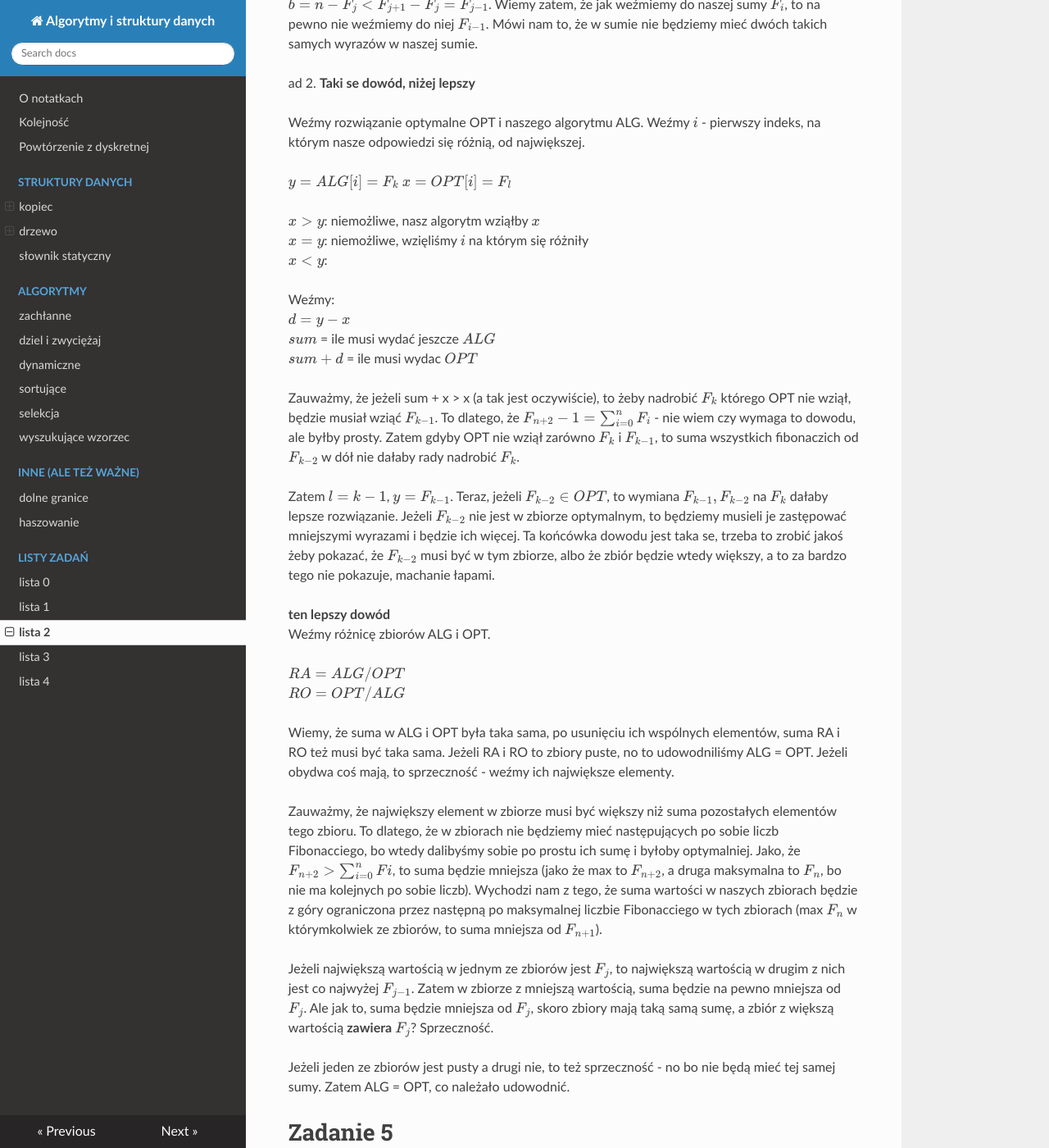
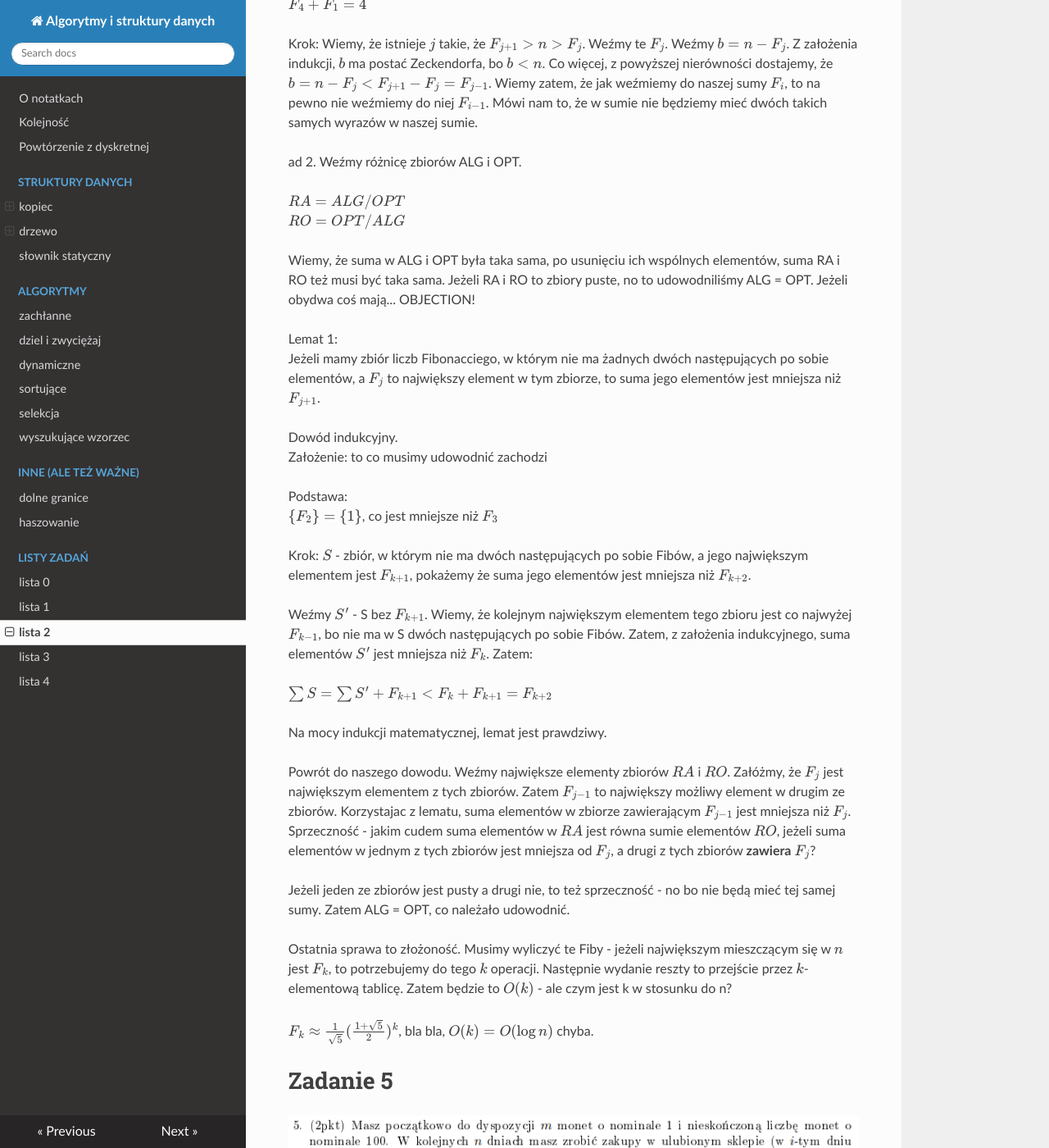
Before and after one commit to const-dominik/aisd-notatki, an MkDocs documentation site: the page built from docs/listy/2.md, in a window 1280 px wide and 1400 px high, scrolled down 3052 px. Shown: the whole window at 82% size. Built offline with MkDocs 1.6.1, drawn with Linux system fonts in a browser that asks for light colours; nearby versions of some CDN libraries; some of the changed text lies outside the part shown.

Commit message:
fix: fixed errors in solutions

````diff
--- a/docs/listy/2.md
+++ b/docs/listy/2.md
@@ -8,14 +8,14 @@
 
 ![alt text](images/2_2.png)
 
-Sortujemy po drugiej współrzędnej. Później bierzemy elementy które kończą się najwcześniej, później te które kończą się po tym i najwcześniej, no i tak dalej....
+Sortujemy po drugiej współrzędnej. Wybieramy element, który kończy się najwcześniej. Następnie, wybieramy element który zaczyna się po tym odcinku i kończy się najwcześniej, no i tak dalej.
 
 Algorytm:
 
 ```python
 def most_segments(S):
     S.sort(x => x.end)
-    last_end = inf
+    last_end = -inf
     SEGMENTS = {}
     for each segment in S:
         if (segment.start > last_end):
@@ -118,47 +118,47 @@ Wiemy, że istnieje !!j!! takie, że !!F\_{j+1} > n > F_j!!.
 Weźmy te !!F_j!!. Weźmy !!b = n - F_j!!. Z założenia indukcji, !!b!! ma postać Zeckendorfa, bo !!b < n!!. Co więcej, z powyższej nierówności dostajemy, że !!b = n - F_j < F\_{j+1} - F_j = F\_{j-1}!!. Wiemy zatem, że jak weźmiemy do naszej sumy !!F_i!!, to na pewno nie weźmiemy do niej !!F\_{i-1}!!. Mówi nam to, że w sumie nie będziemy mieć dwóch takich samych wyrazów w naszej sumie.
 
 ad 2.
-**Taki se dowód, niżej lepszy**
-
-Weźmy rozwiązanie optymalne OPT i naszego algorytmu ALG. Weźmy !!i!! - pierwszy indeks, na którym nasze odpowiedzi się różnią, od największej.
-
-!!y = ALG[i] = F_k!!
-!!x = OPT[i] = F_l!!
-
-!!x > y!!: niemożliwe, nasz algorytm wziąłby !!x!!
-!!x = y!!: niemożliwe, wzięliśmy !!i!! na którym się różniły
-!!x < y!!:
-
-Weźmy:
-!!d = y - x!!
-!!sum!! = ile musi wydać jeszcze !!ALG!!
-!!sum + d!! = ile musi wydac !!OPT!!
-
-Zauważmy, że jeżeli sum + x > x (a tak jest oczywiście), to żeby nadrobić !!F_k!! którego OPT nie wziął, będzie musiał wziąć !!F\_{k-1}!!. To dlatego, że !!F\_{n+2} - 1 = \sum\_{i=0}^{n} F_i!! - nie wiem czy wymaga to dowodu, ale byłby prosty. Zatem gdyby OPT nie wziął zarówno !!F_k!! i !!F\_{k-1}!!, to suma wszystkich fibonaczich od !!F\_{k-2}!! w dół nie dałaby rady nadrobić !!F_k!!.
-
-Zatem !!l = k-1!!, !!y = F\_{k-1}!!. Teraz, jeżeli !!F\_{k-2} \in OPT!!, to wymiana !!F\_{k-1}, F\_{k-2}!! na !!F\_{k}!! dałaby lepsze rozwiązanie. Jeżeli !!F\_{k-2}!! nie jest w zbiorze optymalnym, to będziemy musieli je zastępować mniejszymi wyrazami i będzie ich więcej. Ta końcówka dowodu jest taka se, trzeba to zrobić jakoś żeby pokazać, że !!F\_{k-2}!! musi być w tym zbiorze, albo że zbiór będzie wtedy większy, a to za bardzo tego nie pokazuje, machanie łapami.
-
-**ten lepszy dowód**
 Weźmy różnicę zbiorów ALG i OPT.
 
 !!RA = ALG / OPT!!
 !!RO = OPT / ALG!!
 
 Wiemy, że suma w ALG i OPT była taka sama, po usunięciu ich wspólnych elementów, suma RA i RO też musi być taka sama.
-Jeżeli RA i RO to zbiory puste, no to udowodniliśmy ALG = OPT. Jeżeli obydwa coś mają, to sprzeczność - weźmy ich największe elementy.
+Jeżeli RA i RO to zbiory puste, no to udowodniliśmy ALG = OPT. Jeżeli obydwa coś mają... OBJECTION!
 
-Zauważmy, że największy element w zbiorze musi być większy niż suma pozostałych elementów tego zbioru. To dlatego, że w zbiorach nie będziemy mieć następujących po sobie liczb Fibonacciego, bo wtedy dalibyśmy sobie po prostu ich sumę i byłoby optymalniej. Jako, że !!F\_{n+2} > \sum\_{i = 0}^n Fi!!, to suma będzie mniejsza (jako że max to !!F\_{n+2}!!, a druga maksymalna to !!F_n!!, bo nie ma kolejnych po sobie liczb). Wychodzi nam z tego, że suma wartości w naszych zbiorach będzie z góry ograniczona przez następną po maksymalnej liczbie Fibonacciego w tych zbiorach (max !!F_n!! w którymkolwiek ze zbiorów, to suma mniejsza od !!F\_{n+1}!!).
+Lemat 1:
+Jeżeli mamy zbiór liczb Fibonacciego, w którym nie ma żadnych dwóch następujących po sobie elementów, a !!F_j!! to największy element w tym zbiorze, to suma jego elementów jest mniejsza niż !!F\_{j+1}!!.
 
-Jeżeli największą wartością w jednym ze zbiorów jest !!F_j!!, to największą wartością w drugim z nich jest co najwyżej !!F\_{j-1}!!. Zatem w zbiorze z mniejszą wartością, suma będzie na pewno mniejsza od !!F_j!!. Ale jak to, suma będzie mniejsza od !!F_j!!, skoro zbiory mają taką samą sumę, a zbiór z większą wartością **zawiera** !!F_j!!? Sprzeczność.
+Dowód indukcyjny.
+Założenie:
+to co musimy udowodnić zachodzi
+
+Podstawa:
+!!\\{F_2\\} = \\{1\\}!!, co jest mniejsze niż !!F_3!!
+
+Krok:
+!!S!! - zbiór, w którym nie ma dwóch następujących po sobie Fibów, a jego największym elementem jest !!F\_{k+1}!!, pokażemy że suma jego elementów jest mniejsza niż !!F\_{k+2}!!.
+
+Weźmy !!S'!! - S bez !!F\_{k+1}!!. Wiemy, że kolejnym największym elementem tego zbioru jest co najwyżej !!F\_{k-1}!!, bo nie ma w S dwóch następujących po sobie Fibów. Zatem, z założenia indukcyjnego, suma elementów !!S'!! jest mniejsza niż !!F_k!!. Zatem:
+
+!!\sum S = \sum S' + F\_{k+1} < F_k + F\_{k+1} = F\_{k+2}!!
+
+Na mocy indukcji matematycznej, lemat jest prawdziwy.
+
+Powrót do naszego dowodu. Weźmy największe elementy zbiorów !!RA!! i !!RO!!. Załóżmy, że !!F_j!! jest największym elementem z tych zbiorów. Zatem !!F\_{j-1}!! to największy możliwy element w drugim ze zbiorów. Korzystajac z lematu, suma elementów w zbiorze zawierającym !!F\_{j-1}!! jest mniejsza niż !!F_j!!. Sprzeczność - jakim cudem suma elementów w !!RA!! jest równa sumie elementów !!RO!!, jeżeli suma elementów w jednym z tych zbiorów jest mniejsza od !!F_j!!, a drugi z tych zbiorów **zawiera** !!F_j!!?
 
 Jeżeli jeden ze zbiorów jest pusty a drugi nie, to też sprzeczność - no bo nie będą mieć tej samej sumy. Zatem ALG = OPT, co należało udowodnić.
+
+Ostatnia sprawa to złożoność. Musimy wyliczyć te Fiby - jeżeli największym mieszczącym się w !!n!! jest !!F_k!!, to potrzebujemy do tego !!k!! operacji. Następnie wydanie reszty to przejście przez !!k!!-elementową tablicę. Zatem będzie to !!O(k)!! - ale czym jest k w stosunku do n?
+
+!!F_k \approx \frac{1}{\sqrt{5}}(\frac{1+\sqrt{5}}{2})^k!!, bla bla, !!O(k) = O(\log n)!! chyba.
 
 # Zadanie 5
 
 ![alt text](images/2_5.png)
 
 To jest zadanie, w którym trzeba pomyśleć. Kilka obserwacji:
-po pierwsze, albo w dniu płacimy tylko stówkami, albo równo. Zatem albo bierzemy całą karę na klatę, albo nie bierzemy jej w ogóle.Kombinacja stówki + monety tylko zmniejszają nam pulę monet a zwiększają karę - bo jak musimy zapłacić np. 70 i damy kasjerce 100, to dostaniemy 30 kary. Jeżeli damy jej troszku monet, ale mniej niż równo, to o tyle monet więcej będzie musiała nam wydać.
+po pierwsze, albo w dniu płacimy tylko stówkami, albo równo. Zatem albo bierzemy całą karę na klatę, albo nie bierzemy jej w ogóle. Kombinacja stówki + monety tylko zmniejszają nam pulę monet a zwiększają karę - bo jak musimy zapłacić np. 70 i damy kasjerce 100, to dostaniemy 30 kary. Jeżeli damy jej troszku monet, ale mniej niż równo, to o tyle monet więcej będzie musiała nam wydać.
 po drugie, !!c_i!! możemy zrobić !!\mod 100!!, jako że stówek mamy nieskończoność i w każdym momencie w sumie jedyna rzecz nad którą się zastanawiamy, to czy wydać monety.
 
 Co tu właściwie chcemy minimalizować? Odpowiedź: karę którą zapłacimy, jeżeli rzucimy stówką.
````
Also changed, not shown: other parts of docs/listy/2.md (+1 -1 lines), docs/listy/0.md (+3 -3 lines), docs/listy/1.md (+1 -2 lines), docs/listy/3.md (+3 -3 lines).
